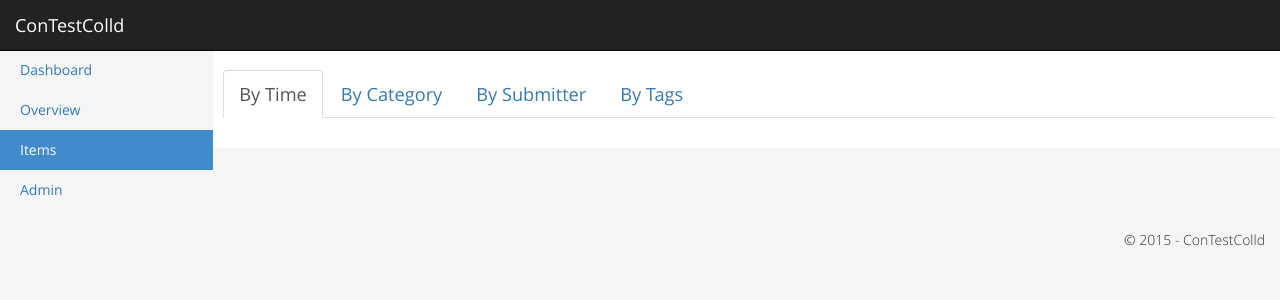
After one commit to hgn/hippod, a Flask app: page /items in a window 1280 px wide. The commit adds this page. Shown: the top 300 px of the page. Run offline with Flask 2, Linux system fonts and the light colour scheme; some libraries are stand-ins or nearby versions.

Commit message:
add items page
Signed-off-by: Hagen Paul Pfeifer <hagen@jauu.net>

```diff
--- a/contestcolld/__init__.py
+++ b/contestcolld/__init__.py
@@ -35,6 +35,7 @@ app.config['HELLO_WORLD'] = 'Hello Flask!'
 # related to circular imports http://flask.pocoo.org/docs/patterns/packages
 import contestcolld.gui_dashboard
 import contestcolld.gui_admin
+import contestcolld.gui_items
 
 import contestcolld.api_object
 import contestcolld.api_resources
--- /dev/null
+++ b/contestcolld/assets/js/items-main.js
@@ -0,0 +1,10 @@
+function activaTab(tab){
+    $('.nav-tabs a[href="#' + tab + '"]').tab('show');
+};
+
+$(document).ready(function() {
+
+    activaTab('tab1');
+
+
+});
--- /dev/null
+++ b/contestcolld/gui_items.py
@@ -0,0 +1,16 @@
+#!/usr/bin/python
+# coding: utf-8
+
+from contestcolld import app
+
+from flask import render_template
+
+@app.route('/items')
+def items():
+    css_includes     = ['css/bootstrap.min.css', 'css/styles.css']
+    js_body_includes = []
+    js_head_includes = [ 'js/jquery.min.js', 'js/bootstrap.min.js', 'js/items-main.js']
+    return render_template('items.html',
+            css_includes=css_includes,
+            js_body_includes=js_body_includes,
+            js_head_includes=js_head_includes)
--- a/contestcolld/templates/admin.html
+++ b/contestcolld/templates/admin.html
@@ -50,6 +50,7 @@
 				<ul class="nav nav-sidebar">
 					<li><a href="/">Dashboard</a></li>
 					<li><a href="/overview">Overview</a></li>
+					<li><a href="/items">Items</a></li>
 					<li class="active"><a href="#">Admin</a></li>
 				</ul>
 			</div>
--- a/contestcolld/templates/index.html
+++ b/contestcolld/templates/index.html
@@ -23,6 +23,7 @@
 					<ul class="nav nav-sidebar">
 						<li class="active"><a href="#">Dashboard</a></li>
 						<li><a href="/overview">Overview</a></li>
+						<li><a href="/items">Items</a></li>
 						<li><a href="/admin">Admin</a></li>
 					</ul>
 				</div><!--/span-->
--- /dev/null
+++ b/contestcolld/templates/items.html
@@ -0,0 +1,61 @@
+{% include "header.html" %}
+
+<body>
+	<nav class="navbar navbar-inverse navbar-fixed-top" role="navigation">
+		<div class="container-fluid">
+			<div class="navbar-header">
+				<button type="button" class="navbar-toggle" data-toggle="collapse" data-target=".navbar-collapse">
+					<span class="sr-only">Toggle navigation</span>
+					<span class="icon-bar"></span>
+					<span class="icon-bar"></span>
+					<span class="icon-bar"></span>
+				</button>
+				<a class="navbar-brand" href="#">ConTestColld</a>
+			</div>
+		</div>
+	</nav>
+
+	<div class="container-fluid">
+
+		<div class="row row-offcanvas row-offcanvas-left">
+
+			<div class="col-sm-3 col-md-2 sidebar-offcanvas" id="sidebar" role="navigation">
+				<ul class="nav nav-sidebar">
+					<li><a href="/">Dashboard</a></li>
+					<li><a href="/overview">Overview</a></li>
+					<li class="active"><a href="#">Items</a></li>
+					<li><a href="/admin">Admin</a></li>
+				</ul>
+			</div><!--/span-->
+
+			<div class="col-sm-9 col-md-10 main">
+			<ul class="nav nav-tabs">
+					<li><a href="#tab1" data-toggle="tab">By Time</a></li>
+					<li><a href="#tab2" data-toggle="tab">By Category</a></li>
+					<li><a href="#tab3" data-toggle="tab">By Submitter</a></li>
+					<li><a href="#tab4" data-toggle="tab">By Tags</a></li>
+			</ul>
+
+
+			<div class="tab-content" id="tabs">
+
+				<div class="tab-pane" id="tab1">
+					<p class="greeting-id"></p>
+					<p id="rest-item-data"></p>
+				</div>
+				<div class="tab-pane" id="tab2">
+					2
+				</div> <!-- tab2 -->
+				<div class="tab-pane" id="tab3">
+					3
+				</div> <!-- tab2 -->
+
+				<div class="tab-pane" id="tab4">
+					4
+				</div> <!-- tab2 -->
+
+
+			</div> <!-- tabs -->
+			</div><!--/row-->
+
+{% include "footer.html" %}
--- a/contestcolld/templates/overview.html
+++ b/contestcolld/templates/overview.html
@@ -23,6 +23,7 @@
 				<ul class="nav nav-sidebar">
 					<li><a href="/">Dashboard</a></li>
 					<li class="active"><a href="#">Overview</a></li>
+					<li><a href="/items">Items</a></li>
 					<li><a href="/admin">Admin</a></li>
 				</ul>
 			</div><!--/span-->
```
